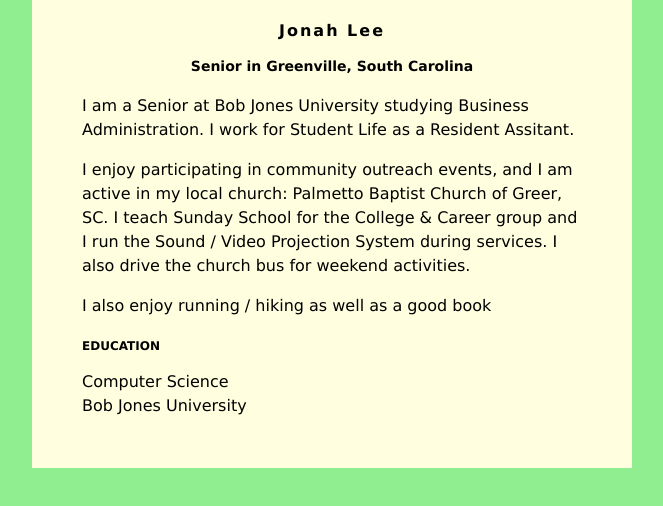
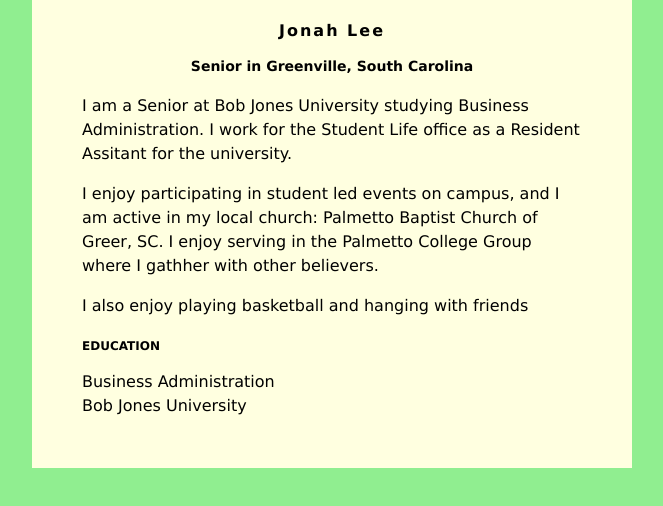
Before and after one commit to JLEE655/JLEE655.github.io, a plain HTML site: page index.html in a window 1280 px wide. Shown: the whole page, without its empty margins (308-971 px from the left). Drawn offline with Linux system fonts and the light colour scheme.

Commit message:
Update index.html

```diff
--- a/index.html
+++ b/index.html
@@ -33,16 +33,16 @@ h3 {
         <h1>Jonah Lee</h1>
         <h2>Senior in Greenville, South Carolina</h2>
 
-         <p>I am a Senior at Bob Jones University studying Business Administration. I work for Student Life as a Resident Assitant.</p>
+         <p>I am a Senior at Bob Jones University studying Business Administration. I work for the Student Life office as a Resident Assitant for the university.</p>
          <p>
-            I enjoy participating in community outreach events, and I am active in my local church: Palmetto Baptist Church of Greer, SC.  I teach Sunday School for the College &amp; Career group and I run the Sound / Video Projection System during services.  I also drive the church bus for weekend activities.
+            I enjoy participating in student led events on campus, and I am active in my local church: Palmetto Baptist Church of Greer, SC. I enjoy serving in the Palmetto College Group where I gathher with other believers.
          </p>
          <p>
-            I also enjoy running / hiking as well as a good book
+            I also enjoy playing basketball and hanging with friends
          </p>
 
         <h3>EDUCATION</h3>
-        Computer Science<br>
+        Business Administration<br>
         Bob Jones University
     </div>
 
```
